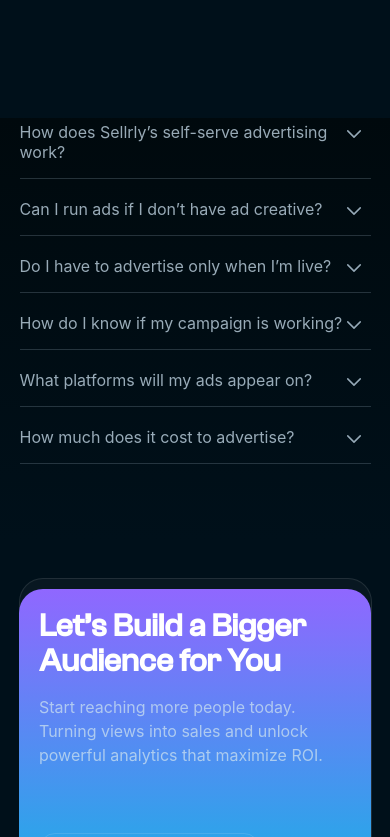
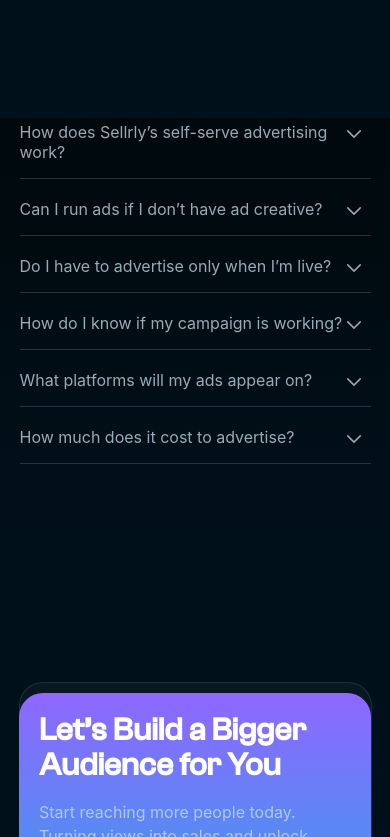
Before and after one commit to WillCBurroughs/sellrly, a React (Create React App) app: page / in a window 390 px wide. Shown: the part 3258-4095 px from the top of the page. Built offline with nearby package versions, Linux system fonts and the light colour scheme; a web font is replaced by a local one.

Commit message:
Making faqs clickable again mobile

```diff
--- a/src/index.css
+++ b/src/index.css
@@ -813,6 +813,12 @@ p {
   flex-direction: row;
 }
 
+.preFooterMobile{
+  top: 4200;
+  height: 400px;
+  width: 100%;
+}
+
 .PreFooterDesktopBackground {
   display: flex;
   flex-direction: row;
@@ -1622,7 +1628,9 @@ input:focus, textarea:focus {
 }
 
 #holdingCorrect {
-  top: calc(4000px - 15vh);
+  top: calc(4300px - 25vw);
+  height: 400px;
+  padding: 0px;
 }
 
 
```
